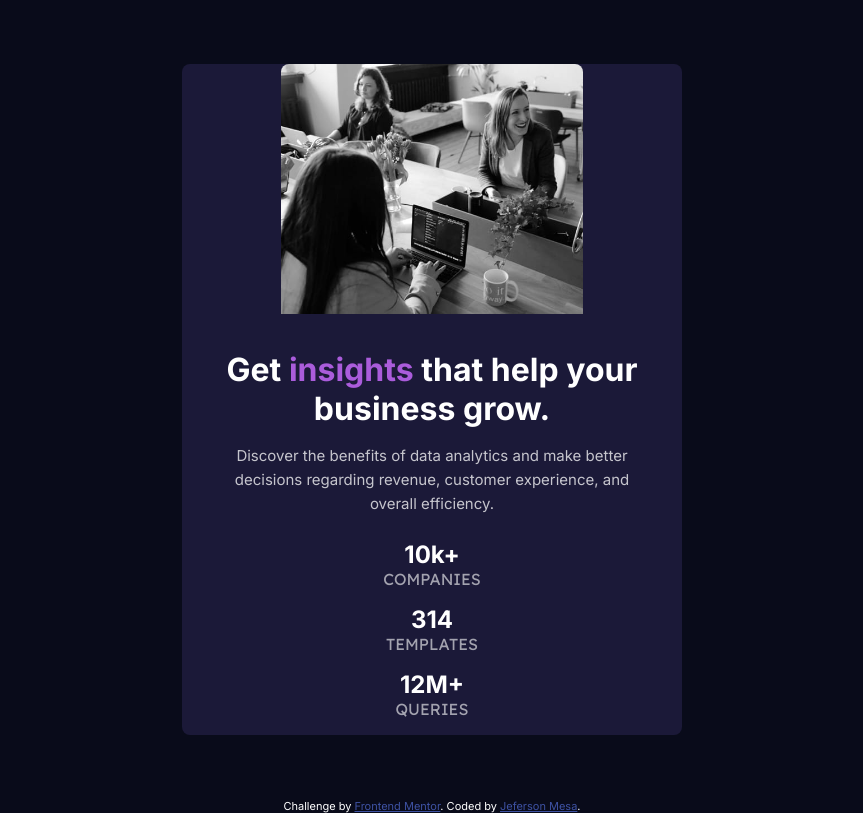
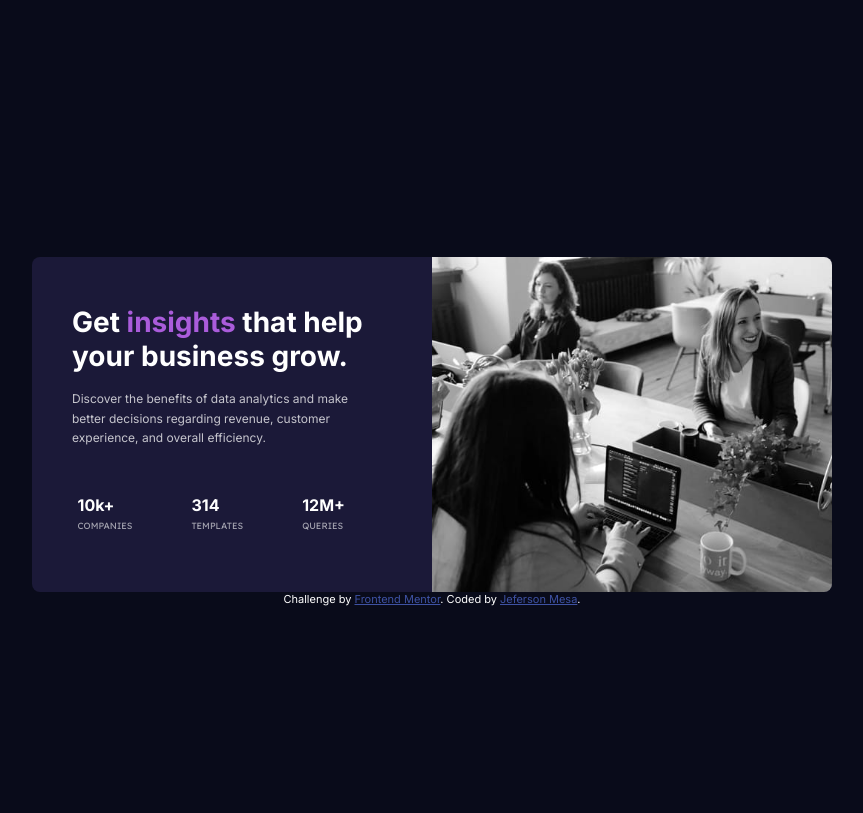
Before and after one commit to jefersond91/FrontendMentor-stats-preview-card-component-main, a plain HTML site: page index.html in a window 1280 px wide. Shown: the whole page, without its empty margins (208-1071 px from the left). Drawn offline with Linux system fonts and the light colour scheme.

Commit message:
desktop design added

```diff
--- a/index.html
+++ b/index.html
@@ -15,7 +15,6 @@
 <body>
 
   <div class="container">
-    <main>
     <div class="main-img">
       <picture>
         <source media="(min-width: 440px)" srcset="./images/image-header-desktop.jpg">
@@ -23,13 +22,15 @@
       </picture>
     </div>
 
+    <main>
+      <section class="heading">
           <h1>Get <span>insights</span> that help your business grow.</h1>
 
           <p>Discover the benefits of data analytics and make better decisions regarding revenue, customer experience, and overall efficiency.
           </p>
-    </main>
+      </section>
 
-    <div class="stats">
+      <section class="stats">
         <article>
           <h2>10k+</h2>
           <p>companies</p>
@@ -44,12 +45,13 @@
           <h2>12m+</h2>
           <p>queries</p>
         </article>
-    </div>
+      </section>
+    </main>
   </div>
 
-  <div class="attribution">
+  <footer class="attribution">
     Challenge by <a href="https://www.frontendmentor.io?ref=challenge" target="_blank">Frontend Mentor</a>.
     Coded by <a href="https://jefersond91-stats-preview-card-co.netlify.app/">Jeferson Mesa</a>.
-  </div>
+  </footer>
 </body>
 </html>
--- a/style.css
+++ b/style.css
@@ -14,13 +14,14 @@
 }
 
 img{
-  max-width: 100%;
+  width: 100%;
 }
 
 body{
   font-family: 'Inter', sans-serif;
   background-color: var(--Very-dark-blue-main-background);
   color: var(--White-main-heading-stats);
+  height: calc(100vh - 1px);
 
   display: flex;
   flex-direction: column;
@@ -31,49 +32,53 @@ body{
 
 .container{
   background-color: var(--Dark-desaturated-blue-card-background);
-  max-width: 500px;
-  height: 70%;
-  margin: 4rem 1.5rem;
+  max-width: 400px;
+  margin: 4rem 1.5rem 0;
   border-radius: 0.5rem;
 }
 
 .container .main-img img {
-  margin-bottom: 2rem;
   border-radius: 0.5rem 0.5rem 0 0;
-  height: 250px;
-  background-color: ;
 }
 
-.container h1{
+.container .heading h1{
+  font-size: 28px;
+  margin-top: 2rem;
   margin-bottom: 1rem;
-  padding: 0 0.4rem 0;
+  padding: 0 1.5rem 0;
   font-weight: 700;
 }
 
-.container h1 span{
+.container .heading h1 span{
   color: var(--Soft-violet-accent);
 }
 
-.container main>p{
+.container .heading p{
   font-size: 15px;
   color: var(--Slightly-transparent-white-main-paragraph);
-  padding: 0 1.8rem 1.5rem;
+  padding: 0 1.5rem 1.5rem;
   line-height: 1.6;
 }
 
 .container .stats article{
   text-transform: uppercase;
   font-family: 'Inter', sans-serif;
-  margin-bottom: 1rem;
+  margin-bottom: 1.5rem;
 }
 
 .container .stats article:first-child h2{
   text-transform: lowercase;
 }
 
+.container .stats h2{
+  font-size: 20px;
+}
+
 .container .stats p{
+  padding-top: 0.3rem;
   color: var(--Slightly-transparent-white-stat-headings);
   font-family: 'Lexend Deca', sans-serif;
+  font-size: 12px;
   font-weight: 400;
 }
 
@@ -84,3 +89,51 @@ body{
 .attribution a {
   color: hsl(228, 45%, 44%);
 }
+
+
+/* screen 440px */
+
+@media (min-width: 440px) {
+  .container{
+    max-width: 800px;
+    display: grid;
+    grid-template-columns: repeat(2, 1fr);
+  }
+
+  .container .main-img {
+    grid-column: 2/3;
+    border-radius: 0rem 0.5rem 0.5rem 0;
+  }
+
+  .container .main-img img {
+    border-radius: 0rem 0.5rem 0.5rem 0;
+    margin-bottom: 0;
+    width: 100%;
+    height: 100%;
+  }
+
+  .container main{
+    grid-row: 1/2;
+    padding: 1rem 2.6rem 1rem 1rem;
+    text-align: start;
+  }
+
+  .container .heading p{
+    font-size: 12px;
+    padding-bottom: 3rem;
+  }
+
+  .container .stats{
+    display: flex;
+    justify-content: space-around;
+    padding-right: 1rem;
+  }
+
+  .container .stats h2{
+    font-size: 16px;
+  }
+
+  .container .stats p{
+    font-size: 9px;
+  }
+}
```
Lines whose indentation alone changed are shown as unchanged.
